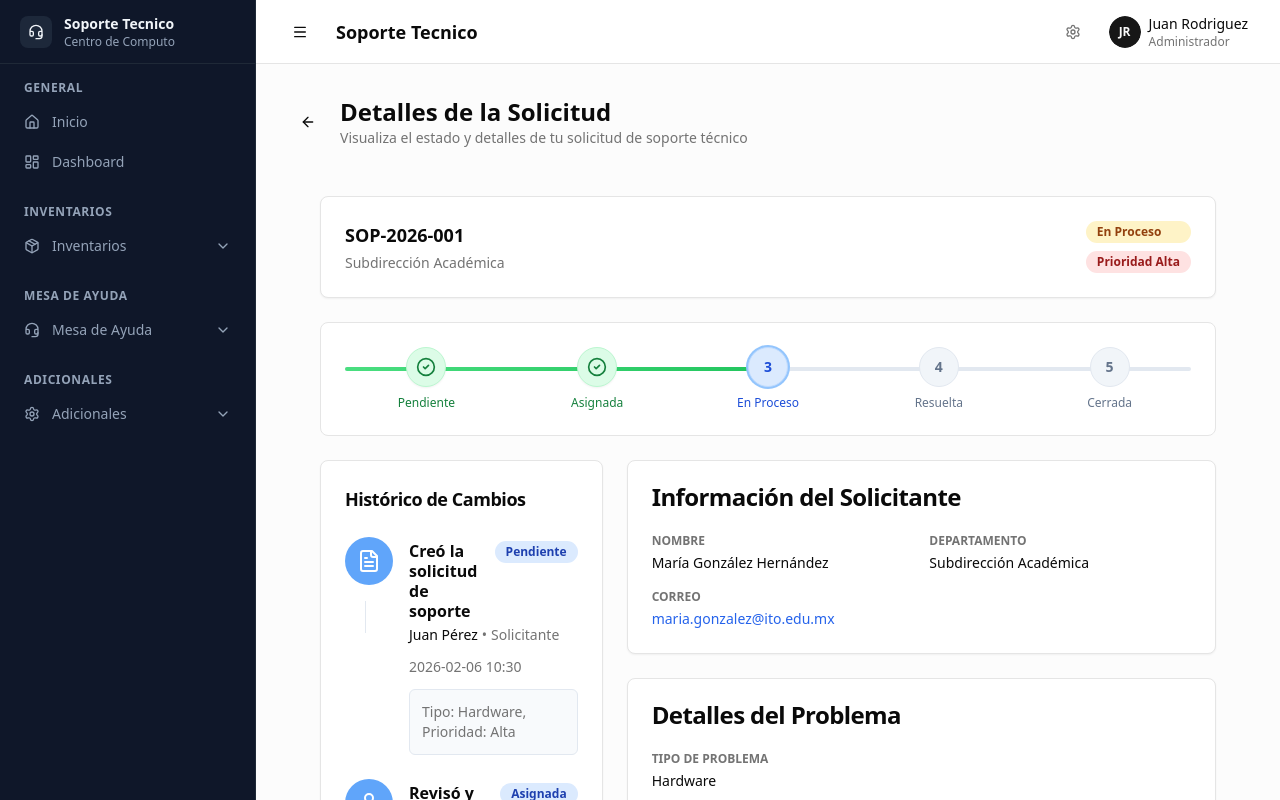
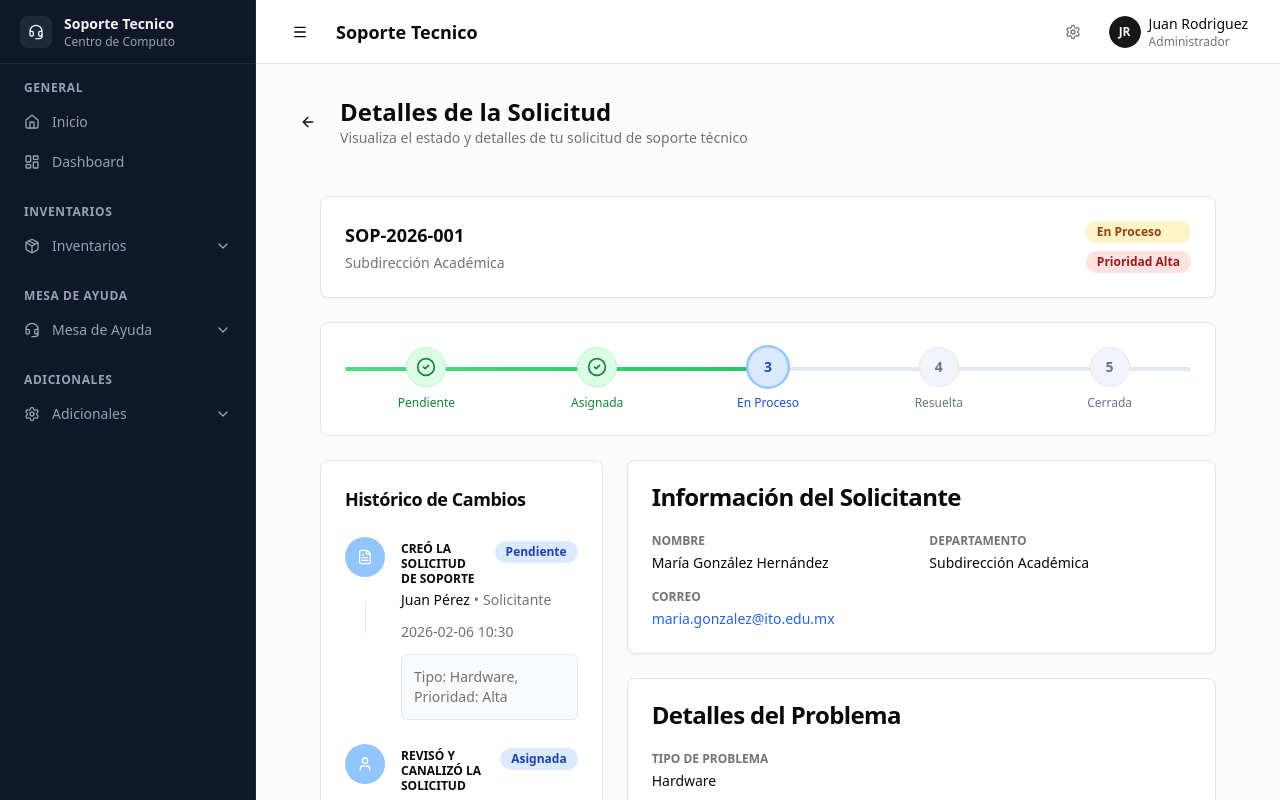
Before and after one commit to AlexDro360/v0-support-ticket-dashboard, a Next.js app: page /solicitudes/1 in a window 1280 px wide. Shown: the top 800 px of the page. Built offline with nearby package versions, Linux system fonts and the light colour scheme.

Commit message:
style: update icon sizes and colors for consistency
Reduce icon sizes, adjust icon circles, and use softer icon colors.

Co-authored-by: Alexis Ramirez <124798928+AlexDro360@users.noreply.github.com>

```diff
--- a/app/solicitudes/[id]/page.tsx
+++ b/app/solicitudes/[id]/page.tsx
@@ -163,22 +163,22 @@ const TicketDetailPage = ({ params }: { params: { id: string } }) => {
                       // Get icon based on type
                       const getIcon = () => {
                         if (evento.icono === 'documento') {
-                          return <FileText className="h-6 w-6 text-white" />
+                          return <FileText className="h-4 w-4 text-white" />
                         } else if (evento.icono === 'usuario') {
-                          return <User className="h-6 w-6 text-white" />
+                          return <User className="h-4 w-4 text-white" />
                         } else if (evento.icono === 'reloj') {
-                          return <Clock className="h-6 w-6 text-white" />
+                          return <Clock className="h-4 w-4 text-white" />
                         }
                       }
 
                       // Get icon background color
                       const getIconBgColor = () => {
                         if (evento.icono === 'documento') {
-                          return 'bg-blue-400'
+                          return 'bg-blue-300'
                         } else if (evento.icono === 'usuario') {
-                          return 'bg-blue-400'
+                          return 'bg-blue-300'
                         } else if (evento.icono === 'reloj') {
-                          return 'bg-amber-400'
+                          return 'bg-amber-300'
                         }
                       }
 
@@ -201,14 +201,14 @@ const TicketDetailPage = ({ params }: { params: { id: string } }) => {
                           )}
 
                           {/* Icon circle */}
-                          <div className={`flex-shrink-0 h-12 w-12 rounded-full ${getIconBgColor()} flex items-center justify-center`}>
+                          <div className={`flex-shrink-0 h-10 w-10 rounded-full ${getIconBgColor()} flex items-center justify-center`}>
                             {getIcon()}
                           </div>
 
                           {/* Content */}
                           <div className="flex-1 pt-1">
                             <div className="flex items-start justify-between gap-4 mb-1">
-                              <h3 className="text-base font-semibold text-foreground leading-tight">
+                              <h3 className="text-xs font-semibold text-foreground uppercase leading-tight">
                                 {evento.accion}
                               </h3>
                               <Badge className={getStateBadgeColor()}>
```
